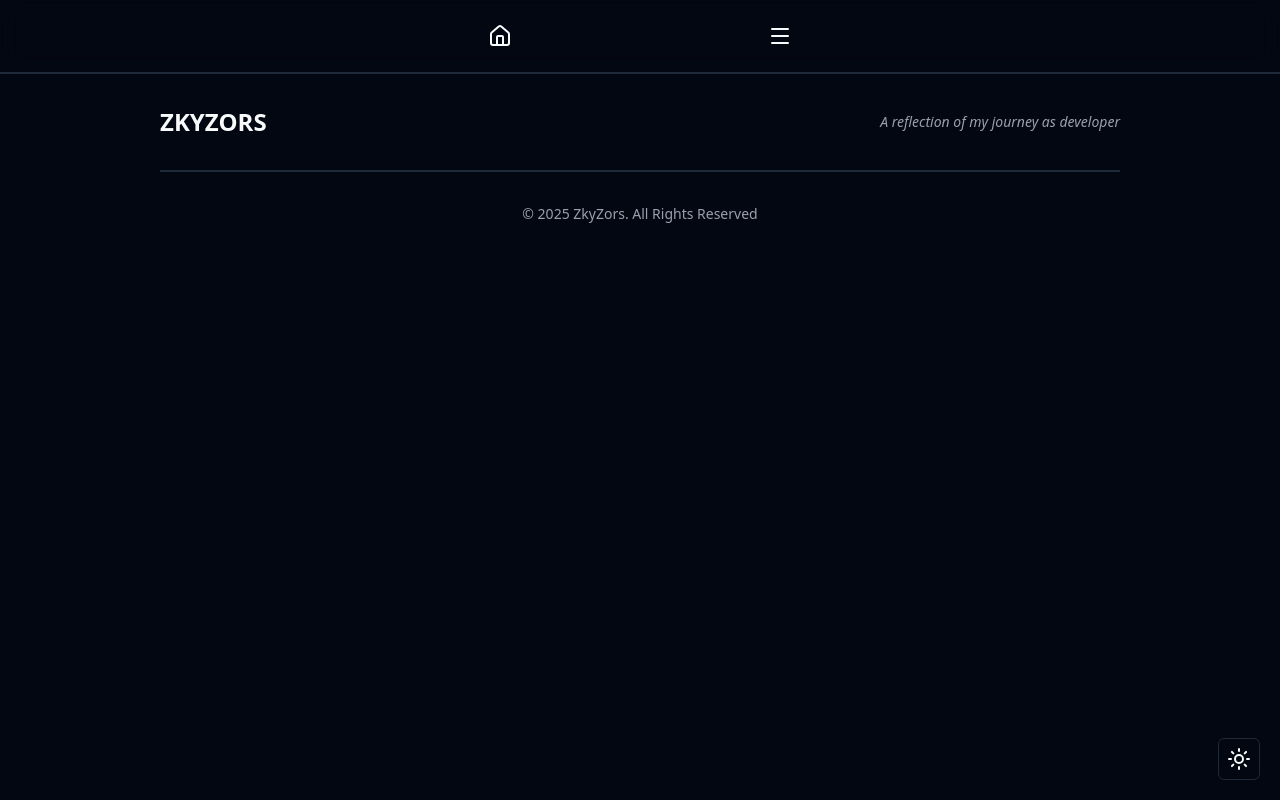
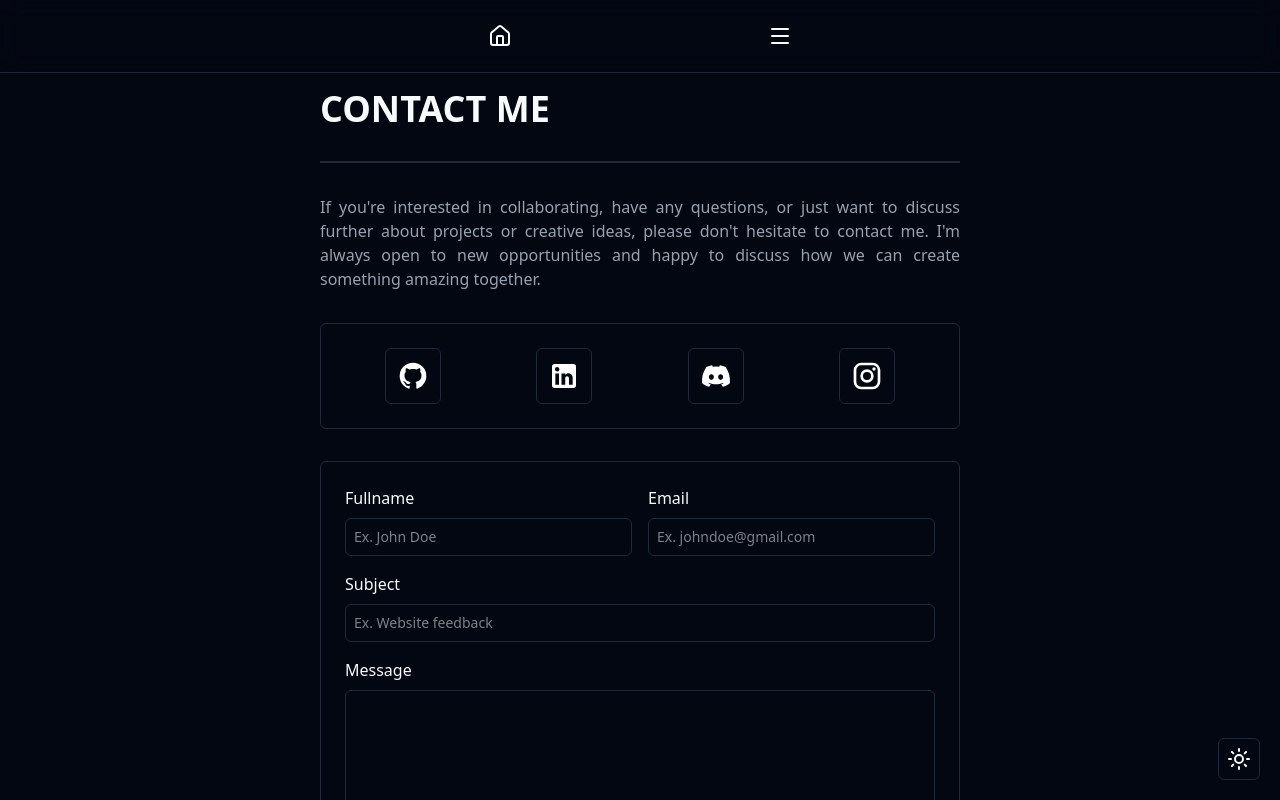
Before and after one commit to Nacxht/frontend-personal-portfolio, a SvelteKit app: page /contacts in a window 1280 px wide. Shown: the top 800 px of the page. Built offline with nearby package versions, Linux system fonts and the light colour scheme.

Commit message:
feat: added contact page

```diff
--- /dev/null
+++ b/src/lib/components/pages/contacts/contact-grid.svelte
@@ -0,0 +1,44 @@
+<script lang="ts">
+	export let contactData: string[][];
+</script>
+
+<div class="container">
+	{#each contactData as data}
+		{@const [name, link, svg] = data}
+
+		<a href="/contacts" class="contact">
+			{@html svg}
+		</a>
+	{/each}
+</div>
+
+<style lang="postcss">
+	@reference "tailwindcss";
+
+	.container {
+		@apply border border-gray-800 rounded-md p-[1.5rem] flex flex-wrap
+        gap-[1rem] transition-all ease-in-out;
+	}
+
+	:global(.light) .container {
+		@apply border-gray-300;
+	}
+
+	.container .contact {
+		@apply aspect-square bg-inherit text-white w-[3.5rem] p-[0.5rem]
+        rounded-md flex justify-center items-center mx-auto transition-all
+		ease-in-out border border-gray-800;
+	}
+
+	.container .contact:hover {
+		@apply bg-gray-900;
+	}
+
+	:global(.light) .container .contact {
+		@apply text-black border-gray-300;
+	}
+
+	:global(.light) .container .contact:hover {
+		@apply bg-gray-200;
+	}
+</style>
--- /dev/null
+++ b/src/lib/components/pages/contacts/email-form.svelte
@@ -0,0 +1,80 @@
+<script lang="ts">
+	import Button from "$lib/components/reusable/button/button.svelte";
+	import { ButtonVariant } from "$lib/components/reusable/button/variant";
+	import TextNumber from "$lib/components/reusable/input/text-number/text-number.svelte";
+	import { TextNumberVariant } from "$lib/components/reusable/input/text-number/variant";
+	import Textarea from "$lib/components/reusable/input/textarea/textarea.svelte";
+</script>
+
+<div class="container">
+	<form action="" method="post">
+		<div class="input fullname">
+			<label for="fullname">Fullname</label>
+
+			<TextNumber
+				type={TextNumberVariant.TEXT}
+				name="fullname"
+				id="fullname"
+				placeholder="Ex. John Doe"
+			/>
+		</div>
+
+		<div class="input email">
+			<label for="Email">Email</label>
+
+			<TextNumber
+				type={TextNumberVariant.TEXT}
+				name="Email"
+				id="Email"
+				placeholder="Ex. johndoe@gmail.com"
+			/>
+		</div>
+
+		<div class="input subject md:col-span-2">
+			<label for="subject">Subject</label>
+
+			<TextNumber
+				type={TextNumberVariant.TEXT}
+				name="subject"
+				id="subject"
+				placeholder="Ex. Website feedback"
+			/>
+		</div>
+
+		<div class="input message md:col-span-2">
+			<label for="message">Message</label>
+
+			<Textarea name="message" id="message" height="h-[10rem]" />
+		</div>
+
+		<div class="button-container">
+			<Button variant={ButtonVariant.DEFAULT}>Submit</Button>
+			<Button type="reset" variant={ButtonVariant.DESTRUCTIVE}>Reset</Button>
+		</div>
+	</form>
+</div>
+
+<style lang="postcss">
+	@reference "tailwindcss";
+
+	.container {
+		@apply border border-gray-800 rounded-md p-[1.5rem]
+        transition-all ease-in-out;
+	}
+
+	:global(.light) .container {
+		@apply border-gray-300;
+	}
+
+	.container form {
+		@apply grid grid-cols-1 md:grid-cols-2 gap-[1rem];
+	}
+
+	.container form .input {
+		@apply grid gap-[0.5rem];
+	}
+
+	.container form .button-container {
+		@apply flex gap-[0.5rem] col-span-full;
+	}
+</style>
--- /dev/null
+++ b/src/routes/contacts/+page.server.ts
@@ -0,0 +1,28 @@
+const contacts: string[][] = [
+	[
+		"GitHub",
+		"link",
+		`<svg xmlns="http://www.w3.org/2000/svg" width="32" height="32" viewBox="0 0 24 24"><!-- Icon from Material Design Icons by Pictogrammers - https://github.com/Templarian/MaterialDesign/blob/master/LICENSE --><path fill="currentColor" d="M12 2A10 10 0 0 0 2 12c0 4.42 2.87 8.17 6.84 9.5c.5.08.66-.23.66-.5v-1.69c-2.77.6-3.36-1.34-3.36-1.34c-.46-1.16-1.11-1.47-1.11-1.47c-.91-.62.07-.6.07-.6c1 .07 1.53 1.03 1.53 1.03c.87 1.52 2.34 1.07 2.91.83c.09-.65.35-1.09.63-1.34c-2.22-.25-4.55-1.11-4.55-4.92c0-1.11.38-2 1.03-2.71c-.1-.25-.45-1.29.1-2.64c0 0 .84-.27 2.75 1.02c.79-.22 1.65-.33 2.5-.33s1.71.11 2.5.33c1.91-1.29 2.75-1.02 2.75-1.02c.55 1.35.2 2.39.1 2.64c.65.71 1.03 1.6 1.03 2.71c0 3.82-2.34 4.66-4.57 4.91c.36.31.69.92.69 1.85V21c0 .27.16.59.67.5C19.14 20.16 22 16.42 22 12A10 10 0 0 0 12 2"/></svg>`
+	],
+	[
+		"LinkedIn",
+		"link",
+		`<svg xmlns="http://www.w3.org/2000/svg" width="32" height="32" viewBox="0 0 24 24"><!-- Icon from Material Design Icons by Pictogrammers - https://github.com/Templarian/MaterialDesign/blob/master/LICENSE --><path fill="currentColor" d="M19 3a2 2 0 0 1 2 2v14a2 2 0 0 1-2 2H5a2 2 0 0 1-2-2V5a2 2 0 0 1 2-2zm-.5 15.5v-5.3a3.26 3.26 0 0 0-3.26-3.26c-.85 0-1.84.52-2.32 1.3v-1.11h-2.79v8.37h2.79v-4.93c0-.77.62-1.4 1.39-1.4a1.4 1.4 0 0 1 1.4 1.4v4.93zM6.88 8.56a1.68 1.68 0 0 0 1.68-1.68c0-.93-.75-1.69-1.68-1.69a1.69 1.69 0 0 0-1.69 1.69c0 .93.76 1.68 1.69 1.68m1.39 9.94v-8.37H5.5v8.37z"/></svg>`
+	],
+	[
+		"Discord",
+		"link",
+		`<svg xmlns="http://www.w3.org/2000/svg" width="32" height="32" viewBox="0 0 24 24"><!-- Icon from Google Material Icons by Material Design Authors - https://github.com/material-icons/material-icons/blob/master/LICENSE --><path fill="currentColor" d="M19.27 5.33C17.94 4.71 16.5 4.26 15 4a.1.1 0 0 0-.07.03c-.18.33-.39.76-.53 1.09a16.1 16.1 0 0 0-4.8 0c-.14-.34-.35-.76-.54-1.09c-.01-.02-.04-.03-.07-.03c-1.5.26-2.93.71-4.27 1.33c-.01 0-.02.01-.03.02c-2.72 4.07-3.47 8.03-3.1 11.95c0 .02.01.04.03.05c1.8 1.32 3.53 2.12 5.24 2.65c.03.01.06 0 .07-.02c.4-.55.76-1.13 1.07-1.74c.02-.04 0-.08-.04-.09c-.57-.22-1.11-.48-1.64-.78c-.04-.02-.04-.08-.01-.11c.11-.08.22-.17.33-.25c.02-.02.05-.02.07-.01c3.44 1.57 7.15 1.57 10.55 0c.02-.01.05-.01.07.01c.11.09.22.17.33.26c.04.03.04.09-.01.11c-.52.31-1.07.56-1.64.78c-.04.01-.05.06-.04.09c.32.61.68 1.19 1.07 1.74c.03.01.06.02.09.01c1.72-.53 3.45-1.33 5.25-2.65c.02-.01.03-.03.03-.05c.44-4.53-.73-8.46-3.1-11.95c-.01-.01-.02-.02-.04-.02M8.52 14.91c-1.03 0-1.89-.95-1.89-2.12s.84-2.12 1.89-2.12c1.06 0 1.9.96 1.89 2.12c0 1.17-.84 2.12-1.89 2.12m6.97 0c-1.03 0-1.89-.95-1.89-2.12s.84-2.12 1.89-2.12c1.06 0 1.9.96 1.89 2.12c0 1.17-.83 2.12-1.89 2.12"/></svg>`
+	],
+	[
+		"Instagram",
+		"link",
+		`<svg xmlns="http://www.w3.org/2000/svg" width="32" height="32" viewBox="0 0 24 24"><!-- Icon from Material Design Icons by Pictogrammers - https://github.com/Templarian/MaterialDesign/blob/master/LICENSE --><path fill="currentColor" d="M7.8 2h8.4C19.4 2 22 4.6 22 7.8v8.4a5.8 5.8 0 0 1-5.8 5.8H7.8C4.6 22 2 19.4 2 16.2V7.8A5.8 5.8 0 0 1 7.8 2m-.2 2A3.6 3.6 0 0 0 4 7.6v8.8C4 18.39 5.61 20 7.6 20h8.8a3.6 3.6 0 0 0 3.6-3.6V7.6C20 5.61 18.39 4 16.4 4zm9.65 1.5a1.25 1.25 0 0 1 1.25 1.25A1.25 1.25 0 0 1 17.25 8A1.25 1.25 0 0 1 16 6.75a1.25 1.25 0 0 1 1.25-1.25M12 7a5 5 0 0 1 5 5a5 5 0 0 1-5 5a5 5 0 0 1-5-5a5 5 0 0 1 5-5m0 2a3 3 0 0 0-3 3a3 3 0 0 0 3 3a3 3 0 0 0 3-3a3 3 0 0 0-3-3"/></svg>`
+	]
+];
+
+export async function load() {
+	return {
+		contacts
+	};
+}
--- a/src/routes/contacts/+page.svelte
+++ b/src/routes/contacts/+page.svelte
@@ -0,0 +1,37 @@
+<script lang="ts">
+	import ContactGrid from "$lib/components/pages/contacts/contact-grid.svelte";
+	import EmailForm from "$lib/components/pages/contacts/email-form.svelte";
+
+	export let data;
+	const { contacts } = data;
+</script>
+
+<main>
+	<div class="container">
+		<section id="page-title">
+			<h1>Contact Me</h1>
+		</section>
+
+		<hr class="divider" />
+
+		<section id="page-description">
+			<p>
+				If you're interested in collaborating, have any questions, or just want to discuss further
+				about projects or creative ideas, please don't hesitate to contact me. I'm always open to
+				new opportunities and happy to discuss how we can create something amazing together.
+			</p>
+		</section>
+
+		<section id="contacts">
+			<ContactGrid contactData={contacts} />
+		</section>
+
+		<section id="email-form">
+			<EmailForm />
+		</section>
+	</div>
+</main>
+
+<style lang="postcss">
+	@reference "tailwindcss";
+</style>
```
